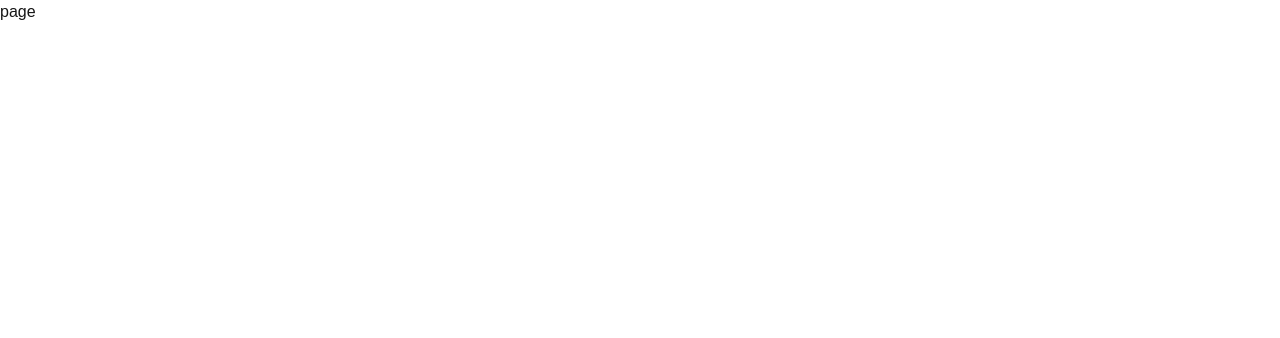
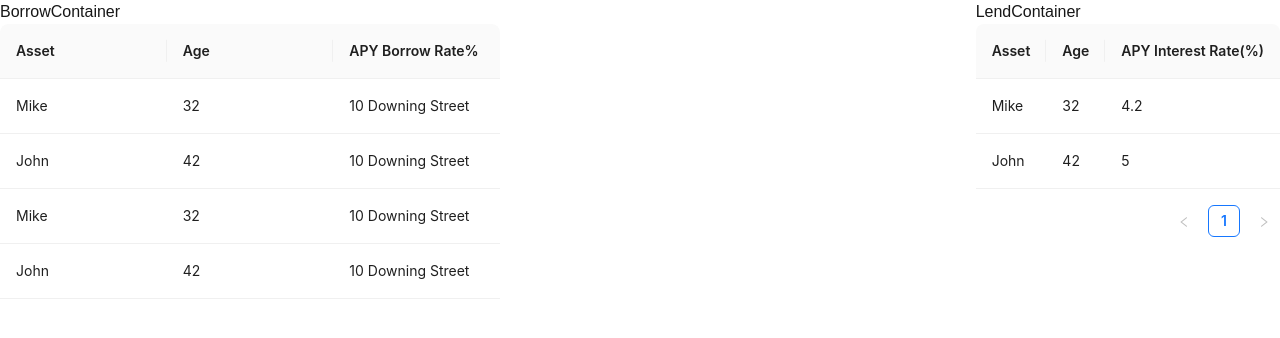
Before and after one commit to LujaChitrakar/DEFI-lend-borrow-daap, a Next.js app in the folder frontend/: page /dashboard in a window 1280 px wide. Shown: the top 338 px of the page. Built offline with nearby package versions, Linux system fonts and the light colour scheme.

Commit message:
First comment

```diff
--- a/frontend/app/components/container/BorrowContainer.jsx
+++ b/frontend/app/components/container/BorrowContainer.jsx
@@ -1,6 +1,135 @@
+import {Table} from "antd";
+
 const BorrowContainer = () => {
+  const columns = [
+    {
+      title: 'Asset',
+      dataIndex: 'asset',
+      key: 'asset',
+    },
+    {
+      title: 'Age',
+      dataIndex: 'age',
+      key: 'age',
+    },
+    {
+      title: 'APY Borrow Rate%',
+      dataIndex: 'address',
+      key: 'rate',
+    },
+  ];
+
+  const dataSource = [
+    {
+      key: '1',
+      asset: 'Mike',
+      age: 32,
+      address: '10 Downing Street',
+    },
+    {
+      key: '2',
+      asset: 'John',
+      age: 42,
+      address: '10 Downing Street',
+    },
+    {
+      key: '1',
+      asset: 'Mike',
+      age: 32,
+      address: '10 Downing Street',
+    },
+    {
+      key: '2',
+      asset: 'John',
+      age: 42,
+      address: '10 Downing Street',
+    },
+    {
+      key: '1',
+      asset: 'Mike',
+      age: 32,
+      address: '10 Downing Street',
+    },
+    {
+      key: '2',
+      asset: 'John',
+      age: 42,
+      address: '10 Downing Street',
+    },
+    {
+      key: '1',
+      asset: 'Mike',
+      age: 32,
+      address: '10 Downing Street',
+    },
+    {
+      key: '2',
+      asset: 'John',
+      age: 42,
+      address: '10 Downing Street',
+    },
+    {
+      key: '1',
+      asset: 'Mike',
+      age: 32,
+      address: '10 Downing Street',
+    },
+    {
+      key: '2',
+      asset: 'John',
+      age: 42,
+      address: '10 Downing Street',
+    },
+    {
+      key: '1',
+      asset: 'Mike',
+      age: 32,
+      address: '10 Downing Street',
+    },
+    {
+      key: '2',
+      asset: 'John',
+      age: 42,
+      address: '10 Downing Street',
+    },
+    {
+      key: '1',
+      asset: 'Mike',
+      age: 32,
+      address: '10 Downing Street',
+    },
+    {
+      key: '2',
+      asset: 'John',
+      age: 42,
+      address: '10 Downing Street',
+    },
+    {
+      key: '1',
+      asset: 'Mike',
+      age: 32,
+      address: '10 Downing Street',
+    },
+    {
+      key: '2',
+      asset: 'John',
+      age: 42,
+      address: '10 Downing Street',
+    },
+  ];
   return (
-    <div>BorrowContainer</div>
+    <div>BorrowContainer
+
+<div style={{ width: '500px', height: '300px'}}>
+        <Table
+          columns={columns}
+          dataSource={dataSource}
+
+          scroll={{ y: 240 }}
+          pagination={false}
+        />
+      </div>
+    </div>
   )
 }
 
--- a/frontend/app/components/container/LendContainer.jsx
+++ b/frontend/app/components/container/LendContainer.jsx
@@ -1,6 +1,45 @@
+import {Table} from "antd";
+
 const LendContainer = () => {
+  const columns = [
+    {
+      title: 'Asset',
+      dataIndex: 'asset',
+      key: 'asset',
+    },
+    {
+      title: 'Age',
+      dataIndex: 'age',
+      key: 'age',
+    },
+    {
+      title: 'APY Interest Rate(%)',
+      dataIndex: 'rate',
+      key: 'rate',
+    },
+  ];
+
+  const dataSource = [
+    {
+      key: '1',
+      asset: 'Mike',
+      age: 32,
+      rate: 4.2,
+    },
+    {
+      key: '2',
+      asset: 'John',
+      age: 42,
+      rate: 5,
+    },
+  ];
   return (
-    <div>LendContainer</div>
+    <div>LendContainer
+
+<div>
+        <Table columns={columns} dataSource={dataSource}/>
+      </div>
+    </div>
   )
 }
 
--- a/frontend/app/dashboard/page.jsx
+++ b/frontend/app/dashboard/page.jsx
@@ -1,6 +1,12 @@
+import BorrowContainer from "../components/container/BorrowContainer"
+import LendContainer from "../components/container/LendContainer"
 const page = () => {
   return (
-    <div>page</div>
+    <div className="flex justify-between">
+
+      <BorrowContainer/>
+      <LendContainer/>
+    </div>
   )
 }
 
--- a/frontend/package.json
+++ b/frontend/package.json
@@ -9,6 +9,7 @@
     "lint": "next lint"
   },
   "dependencies": {
+    "antd": "^5.23.3",
     "next": "15.1.6",
     "react": "^19.0.0",
     "react-dom": "^19.0.0"
```
Also changed, not shown: 1 other file (tests, documents, lock files or other folders).
